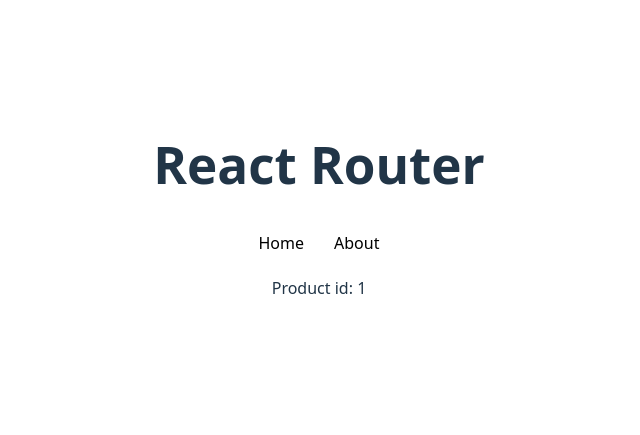
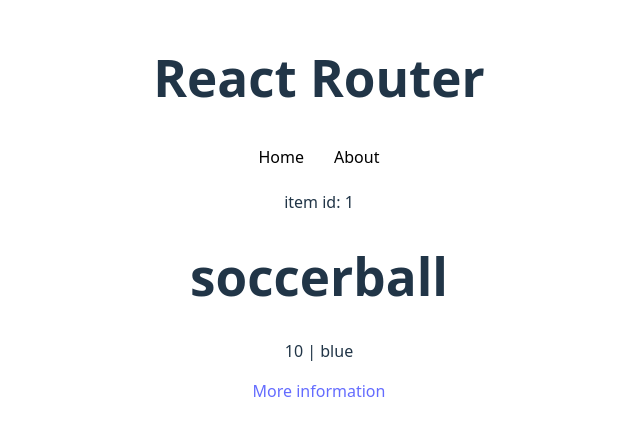
Before and after one commit to ainzenBleach/React-fundamentals-lab, a React (Vite) app in the folder React-router/: page /products/1 in a window 1280 px wide. Shown: the part 191-626 px from the top of the page, without its empty margins (321-961 px from the left). Built offline with nearby package versions, Linux system fonts and the light colour scheme; data requests are answered from the project's data file.

Commit message:
feat(nested router): added more complexed from urls

```diff
--- a/React-router/src/App.jsx
+++ b/React-router/src/App.jsx
@@ -11,6 +11,7 @@
 import Home from './pages/Home'
 import About from './pages/About'
 import Product from './pages/Product_temp'
+import Info from './pages/info'
 
 function App() {
 
@@ -26,6 +27,8 @@
             <Route path='/about' element={<About />} />
             {/* 4 - dynamic routes */}
             <Route path='/products/:id' element={<Product />} />
+            {/* 6 - nested routes */}
+            <Route path='/products/:id/info' element={<Info />} />
           </Routes>
         </BrowserRouter>
         </div>
--- /dev/null
+++ b/React-router/src/pages/Info.jsx
@@ -0,0 +1,14 @@
+import { useParams } from "react-router-dom"
+
+useParams
+
+const Info = () => {
+    const {id} = useParams();
+  return (
+    <div>
+        <h1>More information abour the product: {id}</h1>
+    </div>
+  )
+}
+
+export default Info
--- a/React-router/src/pages/Product_temp.jsx
+++ b/React-router/src/pages/Product_temp.jsx
@@ -1,5 +1,6 @@
 //hooks
-import { useParams } from 'react-router-dom'
+import { useParams, Link } from 'react-router-dom'
+import { useFetch } from '../hooks/useFetch'
 
 //Style
 import './Product.css'
@@ -7,9 +8,27 @@
 const Product = () => {
     //4 - dynamic Routes
     const { id } = useParams()
+
+    //5 - loading individual data
+    const url = "http://localhost:3000/products/" + id
+
+    const {data: item, loading, error} = useFetch(url)
+
+    console.log(item)
+
   return (
     <div>
-        <p>Product id: {id}</p>
+        <p>item id: {id}</p>
+        {error && <p>{error}</p>}
+        {loading && <p>Loading...</p>}
+        {item && (
+          <div key={item.key}>
+            <h1>{item.name}</h1>
+            <p>{item.price} | {item.color}</p>
+            {/* 6 - nested router */}
+            <Link to={`/products/${item.id}/info`}>More information</Link>
+          </div>
+        )}
     </div>
   )
 }
```
